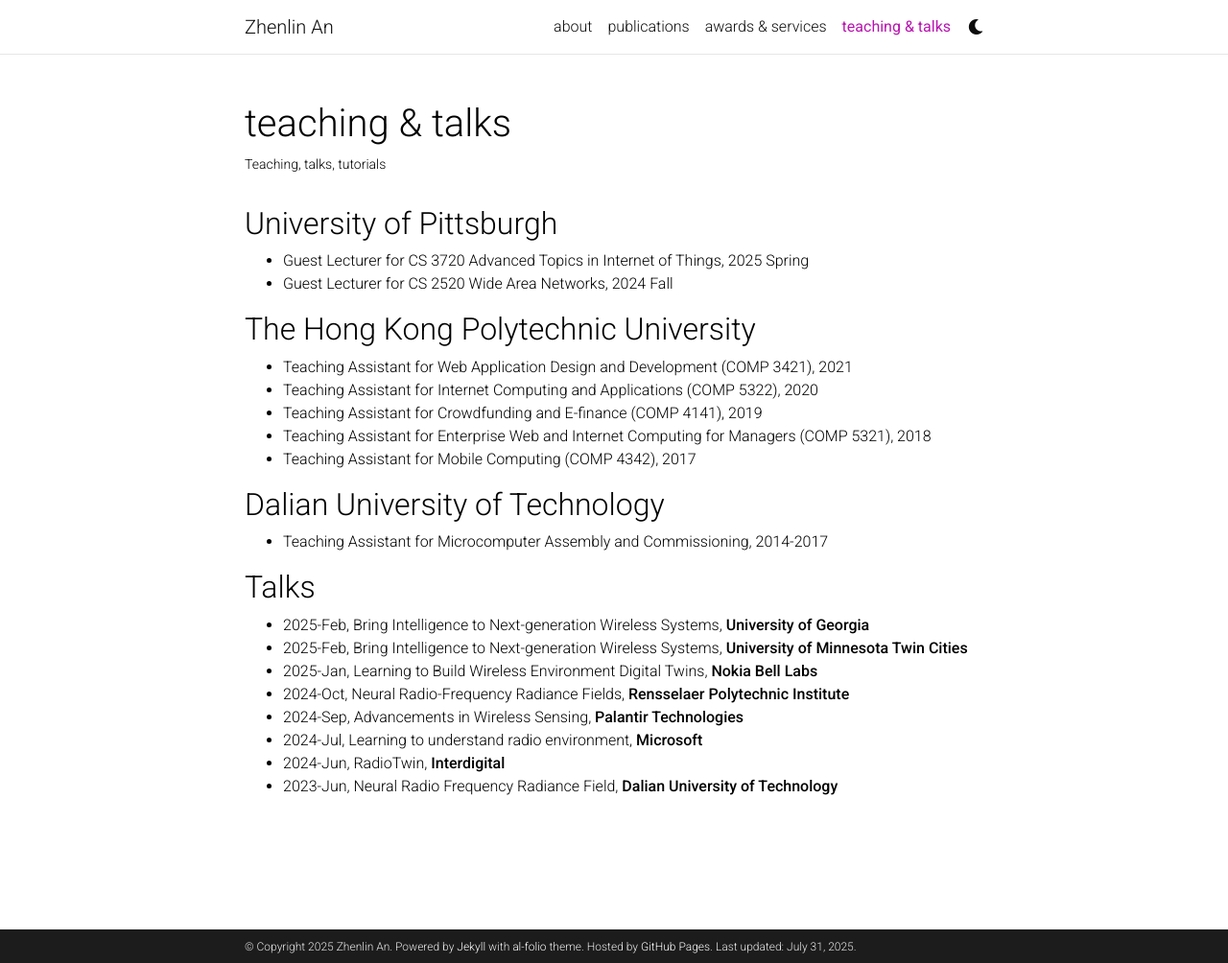
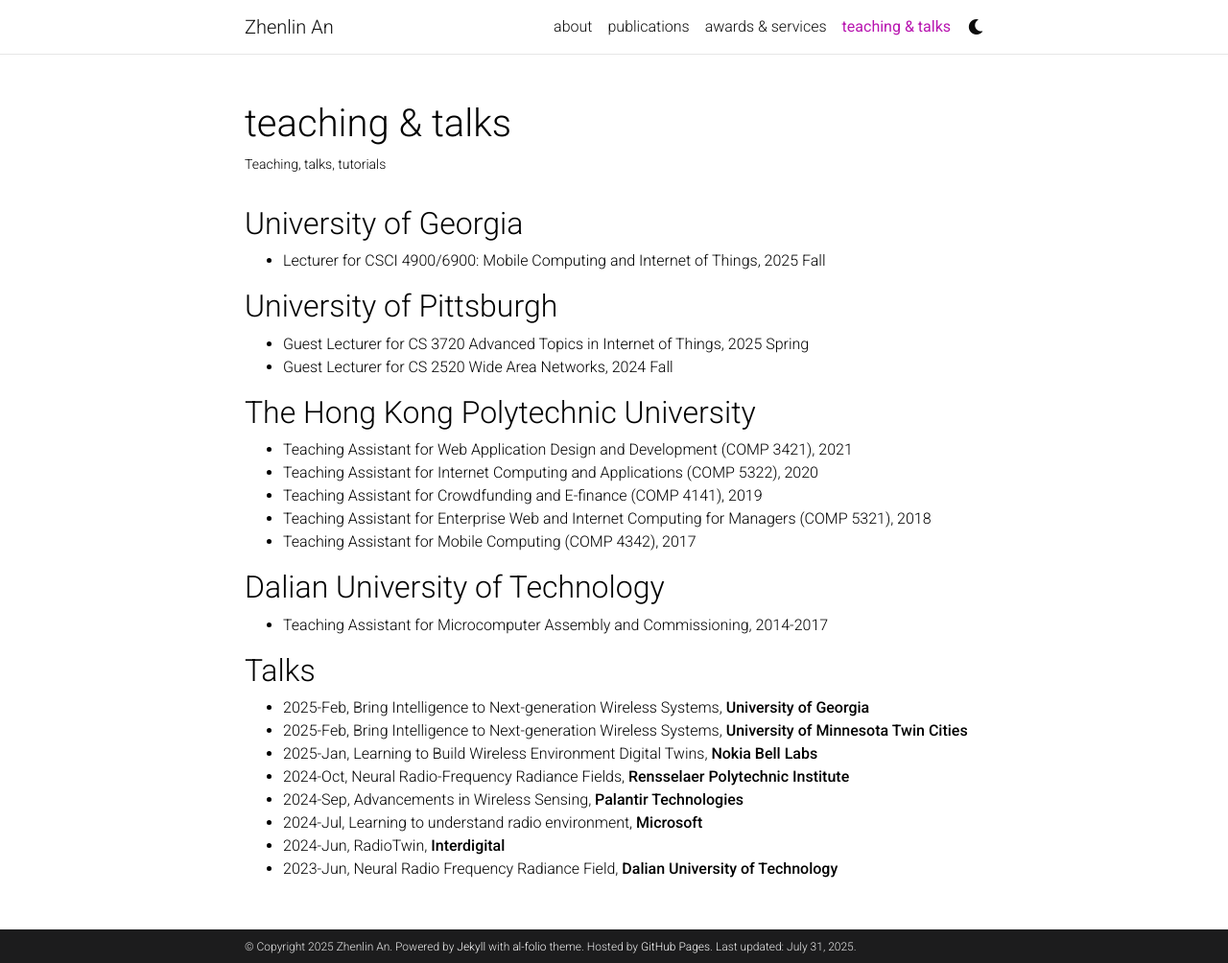
Before and after one commit to Anplus/anplus.github.io, a Jekyll site: the page built from _pages/teaching.md, in a window 1280 px wide and 1004 px high. Shown: the whole window at 96% size. Built offline with Jekyll 4.4.1, drawn with Linux system fonts in a browser that asks for light colours; comment, search, counter and statistics services are not loaded; a style sheet for code colours, icons or effects is not loaded.

Commit message:
Update teaching.md

```diff
--- a/_pages/teaching.md
+++ b/_pages/teaching.md
@@ -6,6 +6,10 @@ description: Teaching, talks, tutorials
 nav: true
 nav_order: 3
 ---
+
+## University of Georgia
+
+- Lecturer for CSCI 4900/6900: Mobile Computing and Internet of Things, 2025 Fall
 
 ## University of Pittsburgh
 
```
